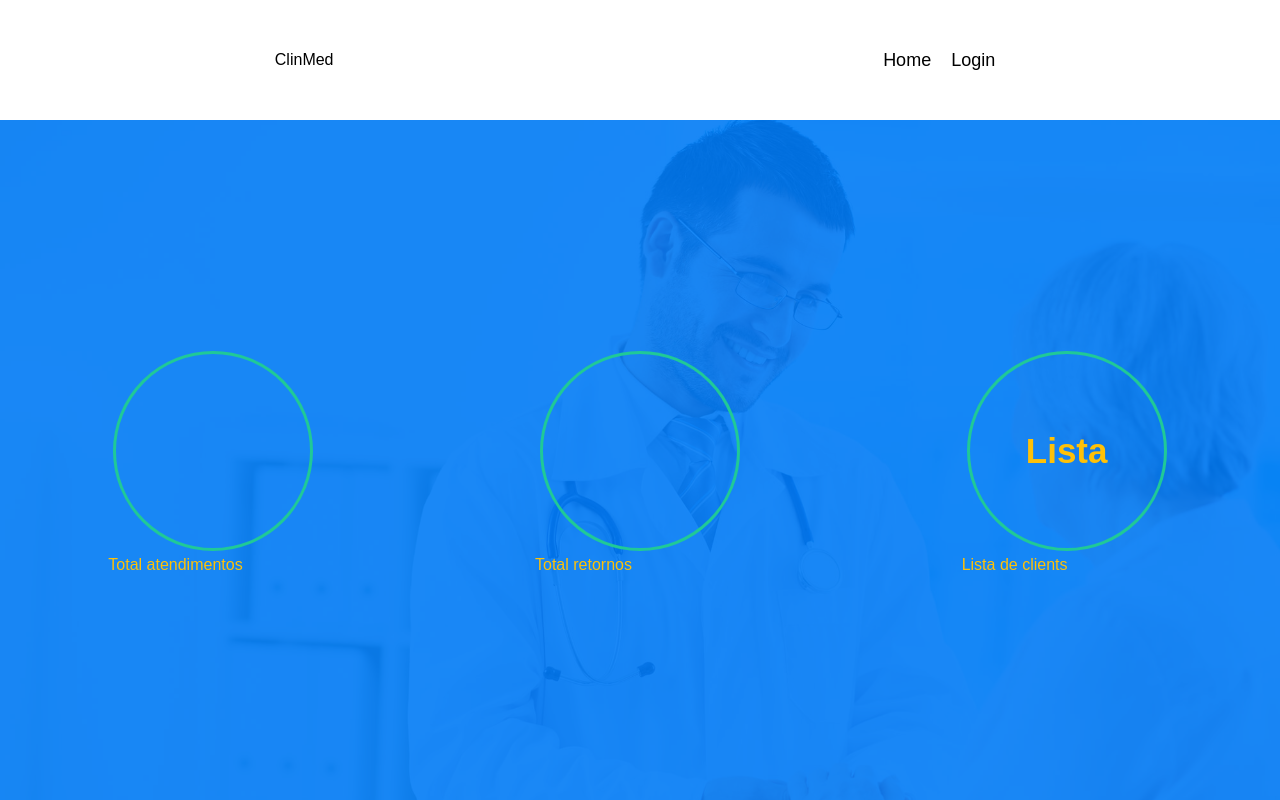
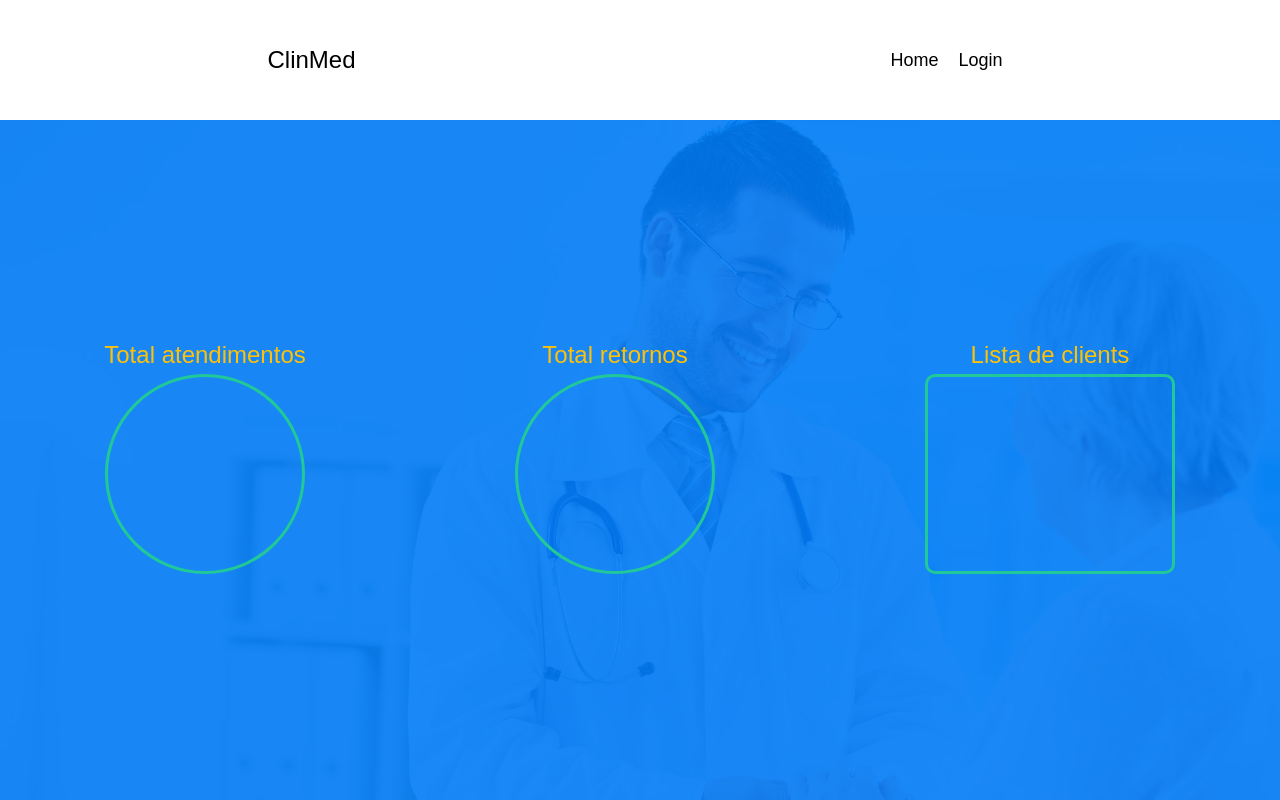
Before and after one commit to Pierre-Kalil/react, a React (Vite) app in the folder front/: page /dashboard in a window 1280 px wide. Built offline with nearby package versions, Linux system fonts and the light colour scheme.

Commit message:
feat: add render attendanceList

```diff
--- a/front/src/components/attendanceCounter/index.tsx
+++ b/front/src/components/attendanceCounter/index.tsx
@@ -2,25 +2,28 @@ import { useRecord } from "../../providers/record";
 import { StatusContainer } from "./style";
 
 export const AttendanceCounter = () => {
-  const { attendance, attendanceReturn } = useRecord();
+  const { attendanceList } = useRecord();
   return (
     <>
       <StatusContainer>
-        <div>
+        <div className="box-circle">
+          <span>Total atendimentos</span>
           <div className="circle">
             {localStorage.getItem("@CliniMed:attendance")}
           </div>
-          <span>Total atendimentos</span>
         </div>
-        <div>
+        <div className="box-circle">
+          <span>Total retornos</span>
           <div className="circle">
             {localStorage.getItem("@CliniMed:attendanceReturn")}
           </div>
-          <span>Total retornos</span>
         </div>
-        <div>
-          <div className="circle">Lista</div>
+        <div className="box-circle">
           <span>Lista de clients</span>
+          <div className="circle">
+            {attendanceList &&
+              attendanceList.map((item) => <span>{item}</span>)}
+          </div>
         </div>
       </StatusContainer>
     </>
--- a/front/src/components/attendanceCounter/style.ts
+++ b/front/src/components/attendanceCounter/style.ts
@@ -13,8 +13,9 @@ export const StatusContainer = styled.div`
     display: flex;
     align-items: center;
     justify-content: center;
-    width: 120px;
-    height: 120px;
+    flex-direction: column;
+    width: 150px;
+    height: 150px;
     margin: 5px;
     border: 3px solid var(--teal);
     border-radius: 50%;
@@ -22,8 +23,26 @@ export const StatusContainer = styled.div`
     font-size: 24px;
     font-weight: bold;
   }
+  .box-circle {
+    display: flex;
+    align-items: center;
+    flex-direction: column;
+  }
+  .box-circle:nth-child(3) .circle {
+    width: 250px;
+    border-radius: 10px;
+    overflow-y: scroll;
+
+    ::-webkit-scrollbar {
+      display: none;
+    }
+    span {
+      margin: 2px 0;
+    }
+  }
   span {
     color: var(--warning);
+    font-size: 24px;
   }
 
   @media (min-width: 768px) {
--- a/front/src/components/card/index.tsx
+++ b/front/src/components/card/index.tsx
@@ -1,12 +1,16 @@
 import { useRecord } from "../../providers/record";
+import { useUser } from "../../providers/user";
 import { Button } from "../button";
 import { CardStyle } from "./style";
 import { RecordCard } from "./types";
 
 export const Card = (record: RecordCard) => {
-  const { setAttendanceReturn, attendanceReturn } = useRecord();
+  const { patient } = useUser();
+  const { setAttendanceReturn, attendanceReturn, setAttendanceList } =
+    useRecord();
 
   const handleAttendanceReturn = () => {
+    setAttendanceList((prevState) => [...prevState, patient.name]);
     setAttendanceReturn((prevState) => prevState + 1);
     const count = attendanceReturn;
     localStorage.setItem("@CliniMed:attendanceReturn", count.toString());
--- a/front/src/components/navBar/index.tsx
+++ b/front/src/components/navBar/index.tsx
@@ -8,7 +8,15 @@ export const NavBar = () => {
     <>
       <Nav>
         <div>
-          {user.name.length < 1 ? <>ClinMed</> : <>Olá, {user.name} </>}
+          {user.name.length < 1 ? (
+            <>
+              <h2>ClinMed</h2>
+            </>
+          ) : (
+            <>
+              Olá, <h2>{user.name}</h2>{" "}
+            </>
+          )}
         </div>
         <Mobile />
       </Nav>
--- a/front/src/providers/record/index.tsx
+++ b/front/src/providers/record/index.tsx
@@ -1,4 +1,4 @@
-import { createContext, useContext, useState } from "react";
+import { createContext, useContext, useEffect, useState } from "react";
 import toast from "react-hot-toast";
 import { DataRecordProps } from "../../components/formRecord/types";
 import api from "../../services/api";
@@ -16,6 +16,9 @@ export const RecordProvider = ({ children }: AuthProviderProps) => {
   const [openModal, setOpenModal] = useState(false);
   const [attendance, setAttendance] = useState(0);
   const [attendanceReturn, setAttendanceReturn] = useState(0);
+  const [attendanceList, setAttendanceList] = useState(
+    JSON.parse(localStorage.getItem("@CliniMed:attendanceList") || "[]")
+  );
 
   const createRecord = async (data: DataRecordProps) => {
     await api
@@ -43,7 +46,6 @@ export const RecordProvider = ({ children }: AuthProviderProps) => {
         },
       })
       .then((_) => {
-        localStorage.clear();
         return toast.success("Prontuário salvo com sucesso!");
       })
       .catch((_) => toast.error("Algo saiu errado. Tente novamente."));
@@ -54,6 +56,13 @@ export const RecordProvider = ({ children }: AuthProviderProps) => {
       setPatientRecords(res.data);
     });
   };
+
+  useEffect(() => {
+    localStorage.setItem(
+      "@CliniMed:attendanceList",
+      JSON.stringify(attendanceList)
+    );
+  }, [attendanceList]);
 
   return (
     <RecordContext.Provider
@@ -67,6 +76,8 @@ export const RecordProvider = ({ children }: AuthProviderProps) => {
         setAttendance,
         attendanceReturn,
         setAttendanceReturn,
+        attendanceList,
+        setAttendanceList,
       }}
     >
       {children}
--- a/front/src/providers/record/types.ts
+++ b/front/src/providers/record/types.ts
@@ -34,4 +34,6 @@ export interface RecordProviderProps {
   setAttendance: Dispatch<SetStateAction<number>>;
   attendanceReturn: number;
   setAttendanceReturn: Dispatch<SetStateAction<number>>;
+  attendanceList: string[];
+  setAttendanceList: Dispatch<SetStateAction<string[]>>;
 }
--- a/front/src/providers/user/index.tsx
+++ b/front/src/providers/user/index.tsx
@@ -24,7 +24,7 @@ export const UserProvider = ({ children }: AuthProviderProps) => {
       .then((res) => {
         setPatient(res.data);
       })
-      .catch((_) => toast.error("Paciente não localizado."));
+      .catch((_) => console.log("Paciente não localizado."));
   };
 
   useEffect(() => {
```
